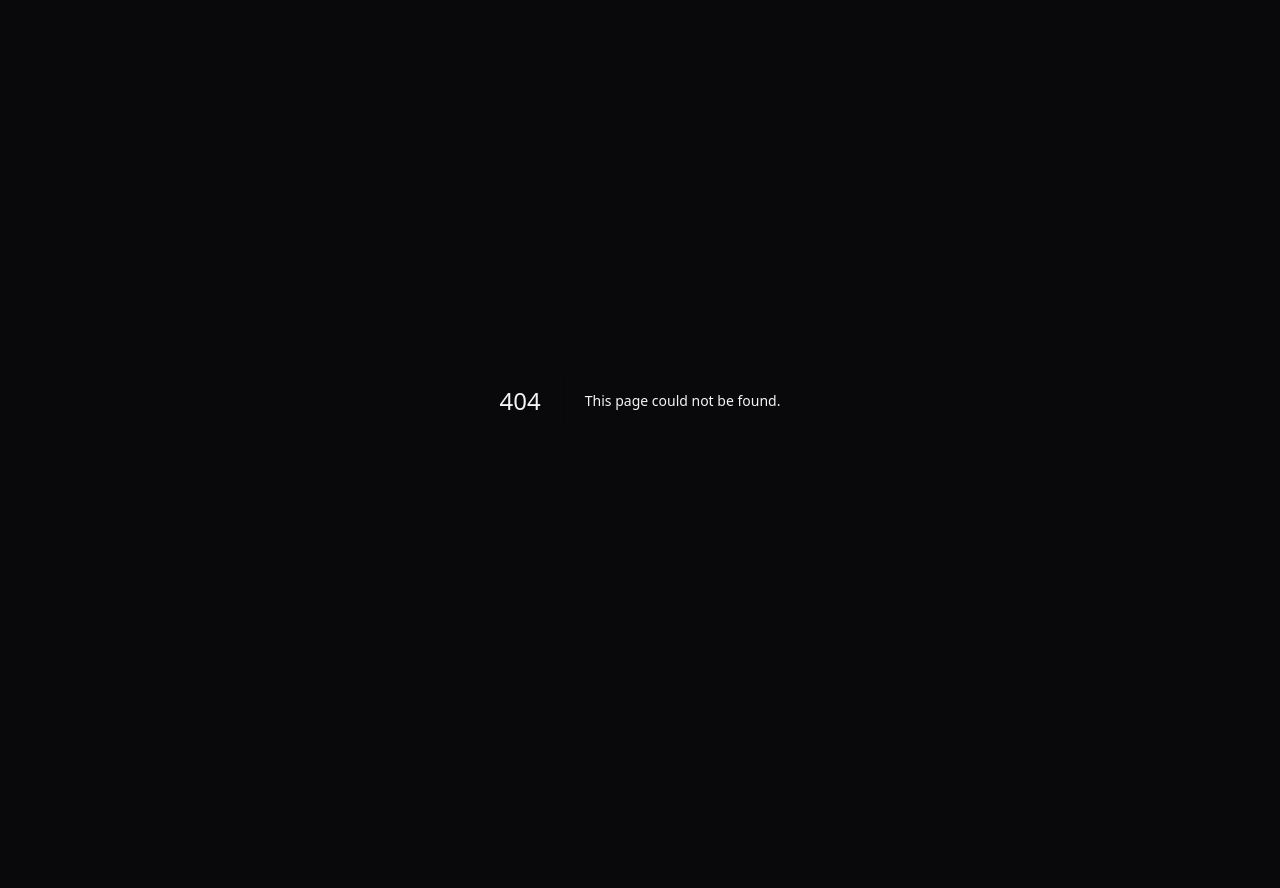
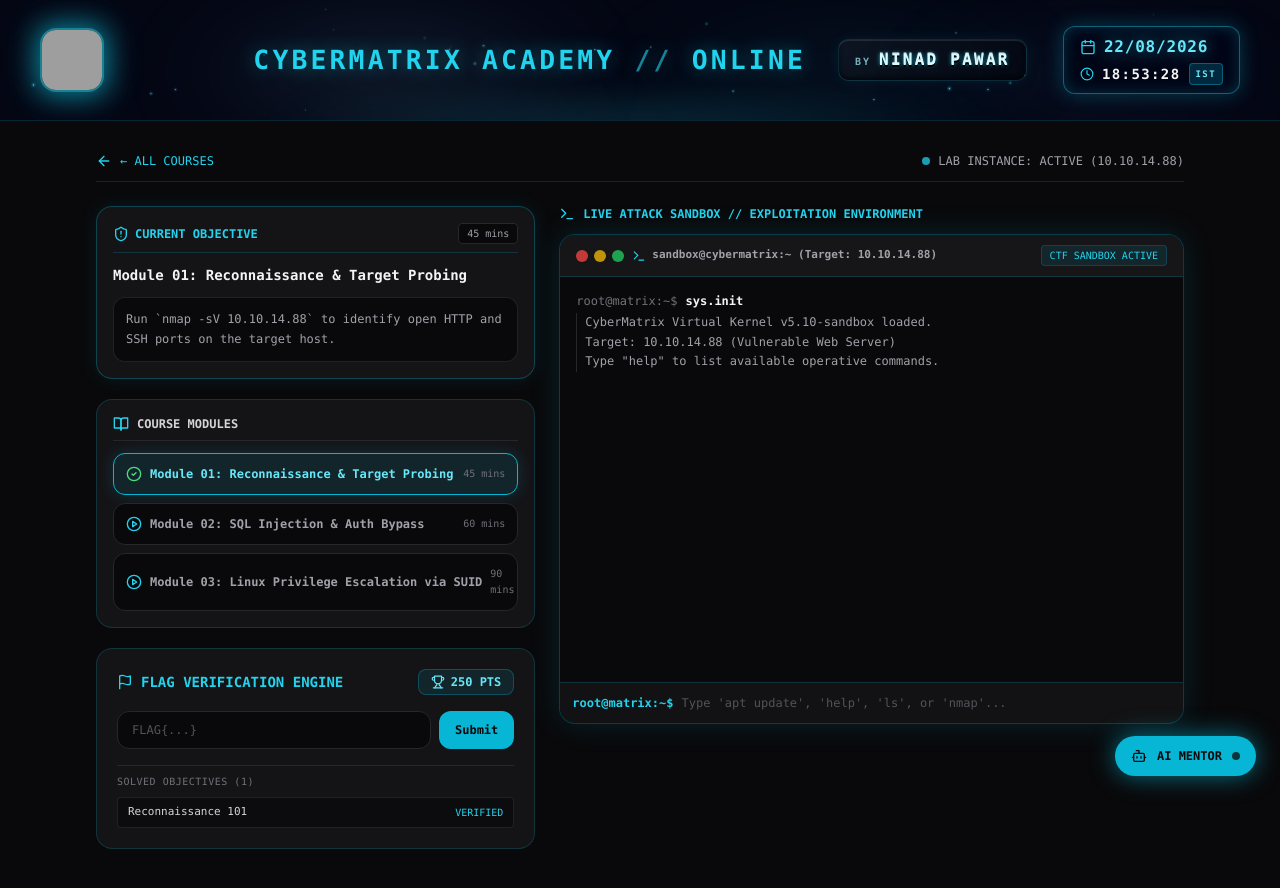
Before and after one commit to ninadcyber88-max/cybermatrix-academy, a Next.js app: page /courses/1 in a window 1280 px wide. Before the commit this address had no page. Shown: the top 888 px of the page. Before the commit the page ends 800 px from the top, so only its background shows below. Built offline with nearby package versions, Linux system fonts and the light colour scheme; grey boxes are pictures that could not be loaded.

Commit message:
feat: add interactive course lab player page with integrated syllabus and live terminal

```diff
--- /dev/null
+++ b/app/courses/[id]/page.tsx
@@ -0,0 +1,165 @@
+'use client';
+
+import { useState } from 'react';
+import Link from 'next/link';
+import { useParams } from 'next/navigation';
+import { CyberSmokeHeader } from "@/components/CyberSmokeHeader";
+import { StudentAIAssistant } from "@/components/StudentAIAssistant";
+import { CTFTerminal } from "@/components/CTFTerminal";
+import { CTFFlagSubmit } from "@/components/CTFFlagSubmit";
+import { ArrowLeft, BookOpen, Terminal, CheckCircle2, PlayCircle, ShieldAlert, Cpu, Award } from "lucide-react";
+
+interface LabModule {
+  id: string;
+  title: string;
+  duration: string;
+  completed: boolean;
+  instructions: string;
+}
+
+const LAB_MODULES: Record<string, LabModule[]> = {
+  'vapt-101': [
+    {
+      id: 'm1',
+      title: 'Module 01: Reconnaissance & Target Probing',
+      duration: '45 mins',
+      completed: true,
+      instructions: 'Run `nmap -sV 10.10.14.88` to identify open HTTP and SSH ports on the target host.',
+    },
+    {
+      id: 'm2',
+      title: 'Module 02: SQL Injection & Auth Bypass',
+      duration: '60 mins',
+      completed: false,
+      instructions: 'Inject boolean payloads into the login form or run `sqlmap` in the terminal to dump the flags database.',
+    },
+    {
+      id: 'm3',
+      title: 'Module 03: Linux Privilege Escalation via SUID',
+      duration: '90 mins',
+      completed: false,
+      instructions: 'Search for SUID binaries using `find / -perm -u=s -type f 2>/dev/null` and read `flag.txt`.',
+    },
+  ],
+  'dfir-201': [
+    {
+      id: 'd1',
+      title: 'Module 01: Windows Memory Dump Acquisition',
+      duration: '60 mins',
+      completed: true,
+      instructions: 'Inspect `mem.raw` using Volatility 3 `windows.pslist` to identify rogue processes.',
+    },
+    {
+      id: 'd2',
+      title: 'Module 02: Prefetch & Shimcache Execution Proof',
+      duration: '75 mins',
+      completed: false,
+      instructions: 'Extract timestamps of executed malware from `C:\\Windows\\Prefetch` and trace the infection vector.',
+    },
+  ],
+};
+
+export default function CourseLabPlayer() {
+  const params = useParams();
+  const courseId = (params?.id as string) || 'vapt-101';
+  const modules = LAB_MODULES[courseId] || LAB_MODULES['vapt-101'];
+
+  const [activeModule, setActiveModule] = useState<LabModule>(modules[0]);
+
+  return (
+    <main className="min-h-screen bg-zinc-950 text-zinc-100 font-mono pb-16">
+      <CyberSmokeHeader />
+
+      <div className="max-w-6xl mx-auto p-4 md:p-8 space-y-6">
+
+        {/* Navigation Bar */}
+        <div className="flex items-center justify-between border-b border-zinc-800/80 pb-3">
+          <Link
+            href="/courses"
+            className="flex items-center space-x-2 text-xs text-cyan-400 hover:text-cyan-300 transition group"
+          >
+            <ArrowLeft className="w-4 h-4 transform group-hover:-translate-x-1 transition" />
+            <span>← ALL COURSES</span>
+          </Link>
+          <div className="flex items-center space-x-2 text-xs text-zinc-400">
+            <span className="h-2 w-2 rounded-full bg-cyan-400 animate-pulse"></span>
+            <span>LAB INSTANCE: ACTIVE (10.10.14.88)</span>
+          </div>
+        </div>
+
+        {/* 2-Column Lab Layout: Left Modules / Right Sandbox */}
+        <div className="grid grid-cols-1 lg:grid-cols-12 gap-6 items-start">
+
+          {/* Left Column (5 Cols) -> Modules Syllabus & Lab Objectives */}
+          <div className="lg:col-span-5 space-y-5">
+
+            {/* Lab Objective Card */}
+            <div className="p-4 rounded-2xl bg-zinc-900/80 border border-cyan-500/30 backdrop-blur-md space-y-3 shadow-[0_0_20px_rgba(6,182,212,0.1)]">
+              <div className="flex items-center justify-between border-b border-cyan-500/20 pb-2">
+                <span className="text-xs font-bold text-cyan-400 flex items-center gap-1.5">
+                  <ShieldAlert className="w-4 h-4" />
+                  CURRENT OBJECTIVE
+                </span>
+                <span className="text-[10px] text-zinc-400 bg-zinc-950 px-2 py-0.5 rounded border border-zinc-800">
+                  {activeModule.duration}
+                </span>
+              </div>
+              <h3 className="text-sm font-bold text-zinc-100">{activeModule.title}</h3>
+              <p className="text-xs text-zinc-400 leading-relaxed bg-zinc-950 p-3 rounded-xl border border-zinc-800/80">
+                {activeModule.instructions}
+              </p>
+            </div>
+
+            {/* Modules Playlist */}
+            <div className="p-4 rounded-2xl bg-zinc-900/80 border border-cyan-500/20 space-y-3">
+              <h4 className="text-xs font-bold text-zinc-300 flex items-center gap-2 border-b border-zinc-800 pb-2">
+                <BookOpen className="w-4 h-4 text-cyan-400" />
+                COURSE MODULES
+              </h4>
+              <div className="space-y-2">
+                {modules.map((m) => (
+                  <button
+                    key={m.id}
+                    onClick={() => setActiveModule(m)}
+                    className={`w-full text-left p-3 rounded-xl transition flex items-center justify-between text-xs border ${
+                      activeModule.id === m.id
+                        ? 'bg-cyan-500/10 border-cyan-500 text-cyan-300 shadow-[0_0_15px_rgba(6,182,212,0.2)]'
+                        : 'bg-zinc-950 border-zinc-800 text-zinc-400 hover:border-zinc-700'
+                    }`}
+                  >
+                    <div className="flex items-center space-x-2">
+                      {m.completed ? (
+                        <CheckCircle2 className="w-4 h-4 text-green-400 flex-shrink-0" />
+                      ) : (
+                        <PlayCircle className="w-4 h-4 text-cyan-400 flex-shrink-0" />
+                      )}
+                      <span className="font-semibold truncate">{m.title}</span>
+                    </div>
+                    <span className="text-[10px] text-zinc-500 ml-2">{m.duration}</span>
+                  </button>
+                ))}
+              </div>
+            </div>
+
+            {/* Flag Submission */}
+            <CTFFlagSubmit />
+          </div>
+
+          {/* Right Column (7 Cols) -> Integrated Attack Sandbox */}
+          <div className="lg:col-span-7 space-y-3">
+            <h2 className="text-xs font-bold text-cyan-400 flex items-center space-x-2">
+              <Terminal className="w-4 h-4" />
+              <span>LIVE ATTACK SANDBOX // EXPLOITATION ENVIRONMENT</span>
+            </h2>
+            <div className="h-[490px]">
+              <CTFTerminal />
+            </div>
+          </div>
+
+        </div>
+      </div>
+
+      <StudentAIAssistant />
+    </main>
+  );
+}
--- a/app/courses/page.tsx
+++ b/app/courses/page.tsx
@@ -81,7 +81,7 @@ export default function CoursesPage() {
         {/* Navigation Bar */}
         <div className="flex flex-wrap items-center justify-between gap-4 border-b border-zinc-800/80 pb-4">
           <Link
-            href="/"
+            href={`/courses/${course.id}`}
             className="flex items-center space-x-2 text-xs text-cyan-400 hover:text-cyan-300 transition group"
           >
             <ArrowLeft className="w-4 h-4 transform group-hover:-translate-x-1 transition" />
@@ -171,7 +171,7 @@ export default function CoursesPage() {
                   <span className="text-[11px]">Virtual Lab Ready</span>
                 </div>
                 <Link
-                  href="/"
+                  href={`/courses/${course.id}`}
                   className="px-4 py-2 rounded-xl bg-cyan-500 text-zinc-950 font-bold text-xs hover:bg-cyan-400 transition shadow-[0_0_15px_rgba(6,182,212,0.3)]"
                 >
                   Launch Sandbox →
```
